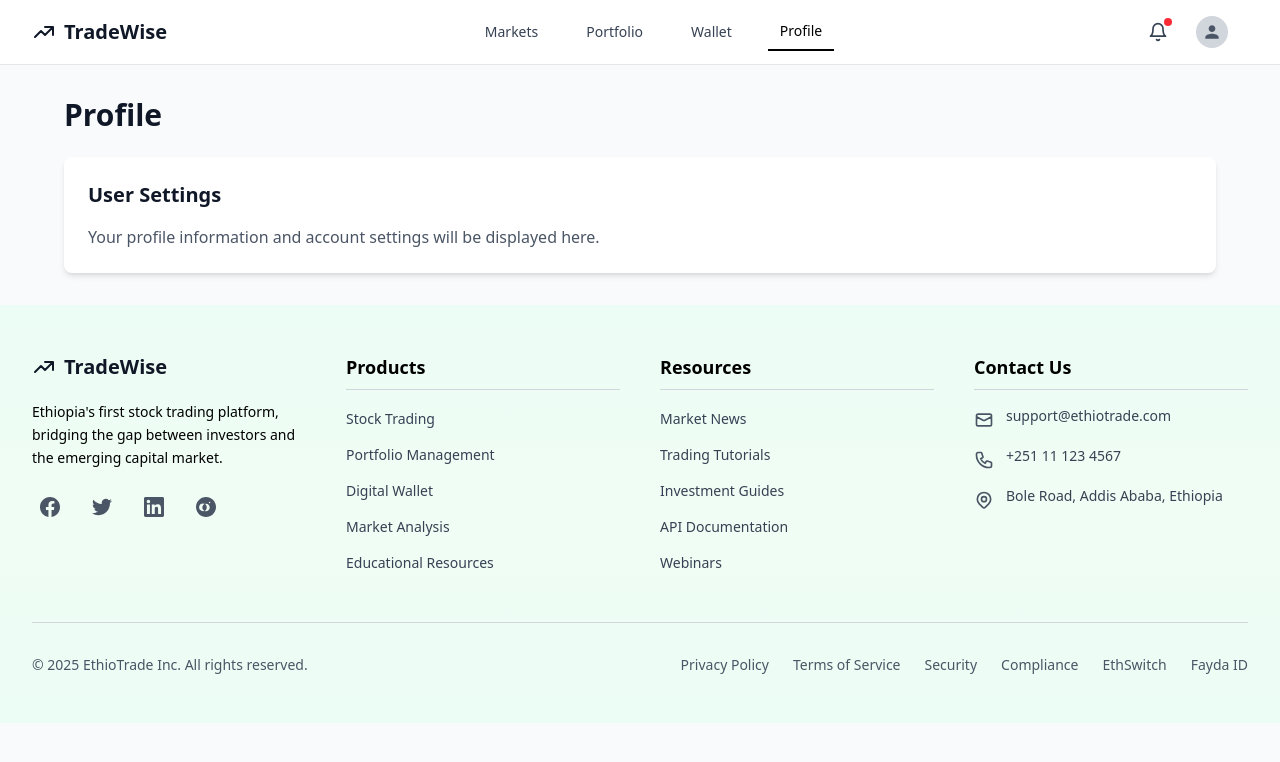
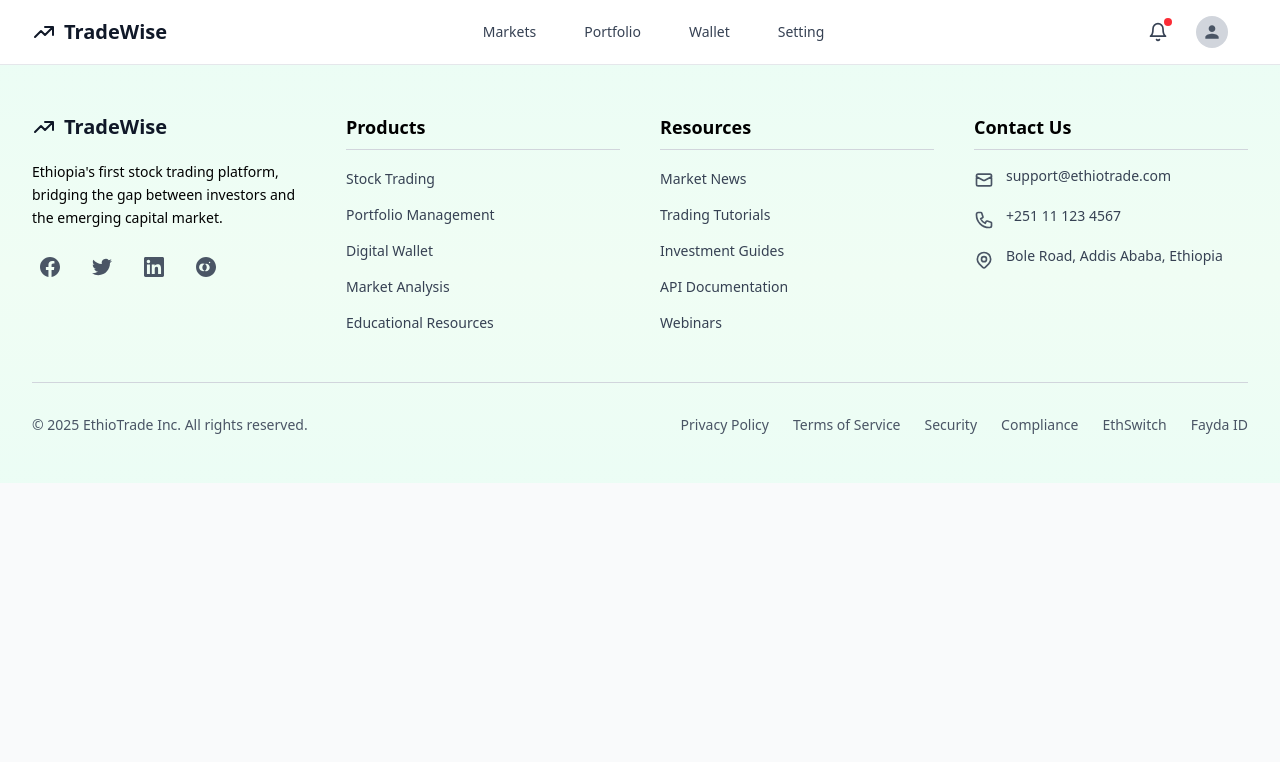
Before and after one commit to Awel7799/Ethio-stock-trading, a React (Vite) app in the folder client/: page /profile in a window 1280 px wide. Shown: the top 762 px of the page. Built offline with nearby package versions, Linux system fonts and the light colour scheme; the HTML template or start-up script is replaced by a standard one.

Commit message:
profile nav is changed to setting nav

```diff
--- a/client/src/App.jsx
+++ b/client/src/App.jsx
@@ -17,7 +17,7 @@ function App() {
             <Route path="/markets" element={<Markets />} />
             <Route path="/portfolio" element={<Portfolio />} />
             <Route path="/wallet" element={<Wallet />} />
-            <Route path="/profile" element={<Profile />} />
+            <Route path="/Setting" element={<Profile />} />
           </Routes>
         </main>
         <Footer/>
--- a/client/src/components/layout/Navbar.jsx
+++ b/client/src/components/layout/Navbar.jsx
@@ -9,7 +9,7 @@ export default function Navigation() {
     { name: "Markets", href: "/markets" },
     { name: "Portfolio", href: "/portfolio" },
     { name: "Wallet", href: "/wallet" },
-    { name: "Profile", href: "/profile" },
+    { name: "Setting", href: "/setting" },
   ]
 
   // Function to check if the current path matches the nav item
```
